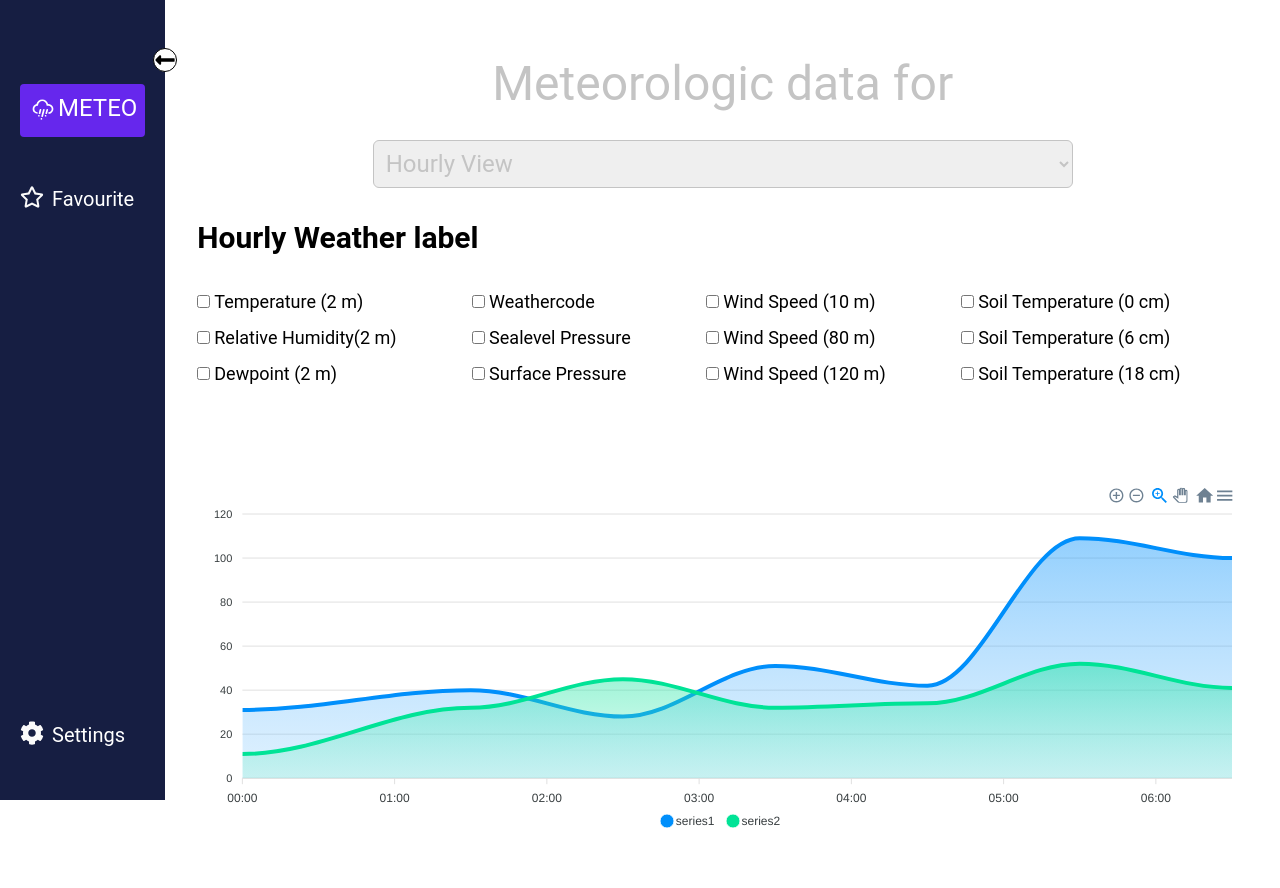
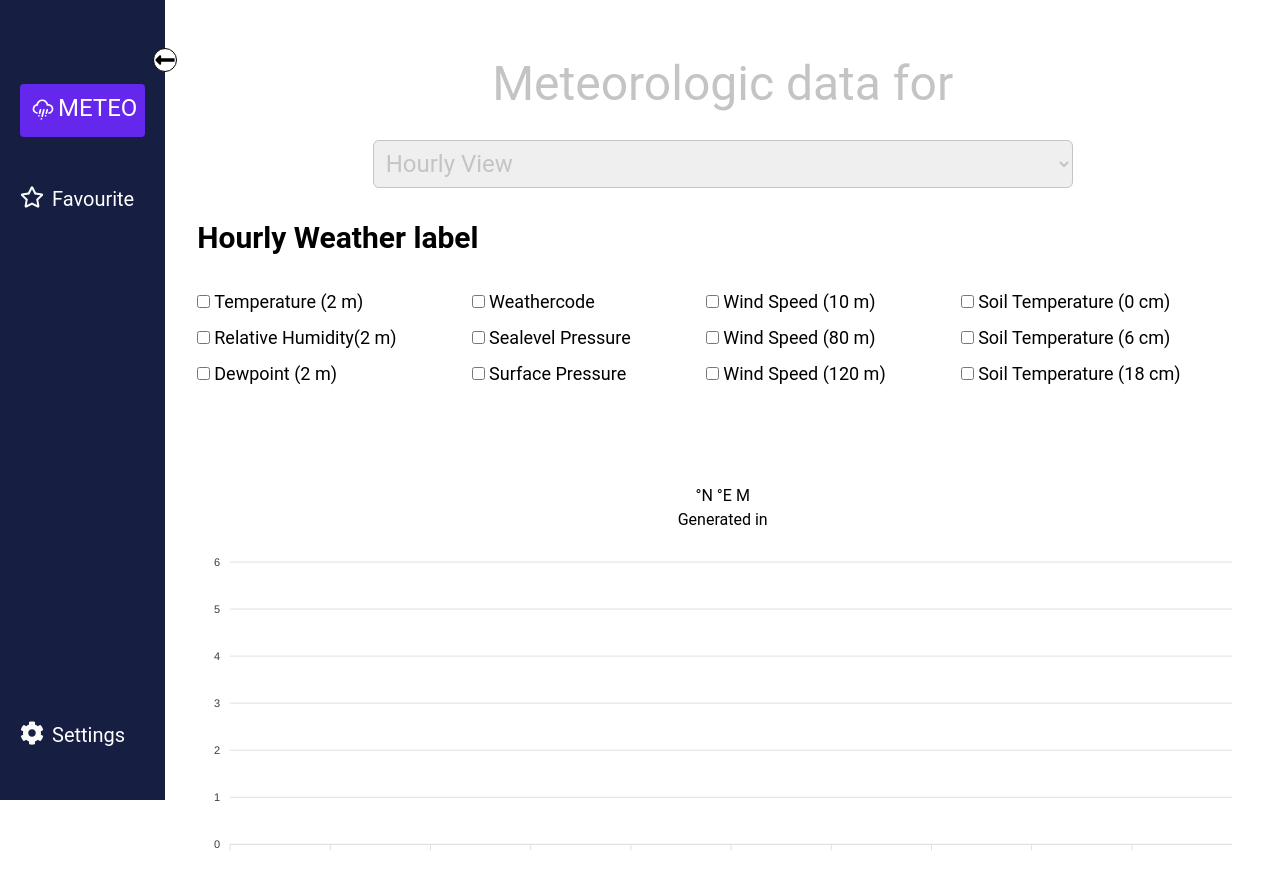
Before and after one commit to Techtees/meteo, a React (Create React App) app: page /details in a window 1280 px wide. Shown: the top 888 px of the page. Built offline with nearby package versions, Linux system fonts and the light colour scheme.

Commit message:
- fix issues with values  - get data from api and display via graph

```diff
--- a/src/components/DisplayData.jsx
+++ b/src/components/DisplayData.jsx
@@ -6,31 +6,35 @@ import { getAllWeatherData } from "../data/api/weather";
 import { useSearchParams } from "react-router-dom";
 
 const hourlyData = [
-  { id: 1, label: "Temperature (2 m)", value:"temperature_2m" },
-  { id: 2, label: "Relative Humidity(2 m)", value:"relativehumidity_2m" },
-  { id: 3, label: "Dewpoint (2 m)", value:"dewpoint_2m" },
-  { id: 4, label: "Weathercode", value:"weathercode" },
-  { id: 1, label: "Sealevel Pressure", value:"pressure_msl" },
-  { id: 2, label: "Surface Pressure", value:"surface_pressure" },
-  { id: 3, label: "Wind Speed (10 m)", value:"windspeed_10m" },
-  { id: 4, label: "Wind Speed (80 m)", value:"windspeed_80m" },
-  { id: 1, label: "Wind Speed (120 m)", value:"Wwindspeed_120m" },
-  { id: 2, label: "Soil Temperature (0 cm)", value:"soil_temperature_0cm" },
-  { id: 3, label: "Soil Temperature (6 cm)", value:"soil_temperature_6cm" },
-  { id: 4, label: "Soil Temperature (18 cm)", value:"soil_temperature_18cm" },
+  { id: 1, label: "Temperature (2 m)", value: "temperature_2m" },
+  { id: 2, label: "Relative Humidity(2 m)", value: "relativehumidity_2m" },
+  { id: 3, label: "Dewpoint (2 m)", value: "dewpoint_2m" },
+  { id: 4, label: "Weathercode", value: "weathercode" },
+  { id: 1, label: "Sealevel Pressure", value: "pressure_msl" },
+  { id: 2, label: "Surface Pressure", value: "surface_pressure" },
+  { id: 3, label: "Wind Speed (10 m)", value: "windspeed_10m" },
+  { id: 4, label: "Wind Speed (80 m)", value: "windspeed_80m" },
+  { id: 1, label: "Wind Speed (120 m)", value: "Wwindspeed_120m" },
+  { id: 2, label: "Soil Temperature (0 cm)", value: "soil_temperature_0cm" },
+  { id: 3, label: "Soil Temperature (6 cm)", value: "soil_temperature_6cm" },
+  { id: 4, label: "Soil Temperature (18 cm)", value: "soil_temperature_18cm" },
 ];
 const dailyData = [
   { id: 1, label: "temperature_2m_max", value: "temperature_2m_max" },
-  { id: 2, label: "Apparent Temperature Max", value: "temperature_2m_max" },
+  {
+    id: 2,
+    label: "Apparent Temperature Max",
+    value: "apparent_temperature_max",
+  },
   { id: 3, label: "Precipitation Sum", value: "precipitation_sum" },
   { id: 4, label: "Rain Sum", value: "rain_sum" },
   { id: 1, label: "Showers Sum", value: "showers_sum" },
   { id: 2, label: "Snowfall Sum", value: "snowfall_sum" },
   { id: 3, label: "Shortwave Radiation Sum", value: "shortwave_radiation_sum" },
   { id: 4, label: "Precipitation Hours", value: "precipitation_hours" },
-  { id: 1, label: "Weather Code", value: "precipitation_hours" },
+  { id: 1, label: "Weather Code", value: "weathercode" },
   { id: 2, label: "Sun Rise", value: "sunrise" },
-  { id: 3, label: "Sun Rise", value: "sunrise" },
+  { id: 3, label: "Sun Set", value: "sunset" },
   { id: 4, label: "Evapotranspiration", value: "et0_fao_evapotranspiration" },
 ];
 
@@ -42,28 +46,33 @@ function DisplayData() {
   const city = searchParams.get("city");
 
   const [data, setData] = useState([]);
-  const [selectView, setSelectView] = useState(true);
+  const [isHourly, setIsHourly] = useState(true);
+  const [graphData, setGraphData] = useState({});
+  const currentView = isHourly ? "hourly" : "daily";
+  const currentViewData = isHourly ? hourlyData : dailyData;
 
   useEffect(() => {
-    setData([])
-  }, [selectView])
+    setData([]);
+  }, [isHourly]);
 
   useEffect(() => {
     if (data.length > 0) {
-      const allData = getAllWeatherData({
-        ...settings,
-        latitude: lat,
-        longitude: long,
-      }, {
-        view: selectView ? "hourly" : "daily",
-        data,
-      });
-      console.log(allData);
+      getAllWeatherData(
+        {
+          ...settings,
+          latitude: lat,
+          longitude: long,
+        },
+        {
+          view: currentView,
+          data,
+        }
+      ).then(setGraphData);
     }
   }, [data]);
 
   const handleSelectView = () => {
-    setSelectView(!selectView);
+    setIsHourly(!isHourly);
   };
 
   const handleSelectData = (e, value) => {
@@ -75,16 +84,13 @@ function DisplayData() {
     });
   };
 
-  const series = [
-    {
-      name: "series1",
-      data: [31, 40, 28, 51, 42, 109, 100],
-    },
-    {
-      name: "series2",
-      data: [11, 32, 45, 32, 34, 52, 41],
-    },
-  ];
+  const { time, ...restData } = graphData[currentView] || {};
+  const series = Object.entries(restData).map(([key, value]) => {
+    return {
+      data: value,
+      name: currentViewData.find(({ value }) => value === key).label,
+    };
+  });
 
   const options = {
     chart: {
@@ -99,15 +105,7 @@ function DisplayData() {
     },
     xaxis: {
       type: "datetime",
-      categories: [
-        "2018-09-19T00:00:00.000Z",
-        "2018-09-19T01:30:00.000Z",
-        "2018-09-19T02:30:00.000Z",
-        "2018-09-19T03:30:00.000Z",
-        "2018-09-19T04:30:00.000Z",
-        "2018-09-19T05:30:00.000Z",
-        "2018-09-19T06:30:00.000Z",
-      ],
+      categories: time || [],
     },
     tooltip: {
       x: {
@@ -115,6 +113,8 @@ function DisplayData() {
       },
     },
   };
+
+
 
   return (
     <div className="w-[100%] relative">
@@ -139,11 +139,11 @@ function DisplayData() {
         </div>
         <div className=" w-full mx-auto p-[2rem] pt-5 ">
           <h1 className="text-3xl font-bold">
-            {selectView ? "Hourly Weather label" : "Daily Weather label"}
+            {isHourly ? "Hourly Weather label" : "Daily Weather label"}
           </h1>
           <div className="mt-[2rem] gap-2 grid md:grid-rows-3   md:grid-flow-col h-[170px] md:h-auto md:w-[100%] overflow-y-scroll ">
-            {(selectView ? hourlyData : dailyData).map((data, index) => (
-              <div key={data.value} className="">
+            {currentViewData.map((data, index) => (
+              <div key={`${currentView}_${data.value}`} className="">
                 <input
                   onChange={(e) => handleSelectData(e, data.value)}
                   type="checkbox"
@@ -154,6 +154,11 @@ function DisplayData() {
           </div>
 
           <div className="mt-[3rem] md:mt-[6rem]">
+            <div className="text-center">{console.log(graphData)}
+               {graphData.latitude} °N {graphData.longitude} °E {graphData.elevation} M
+               <br />
+               Generated in <span className="text-sm">{graphData.generationtime_ms}  {graphData.timezone}</span>
+            </div>
             <ReactApexChart
               options={options}
               series={series}
```
